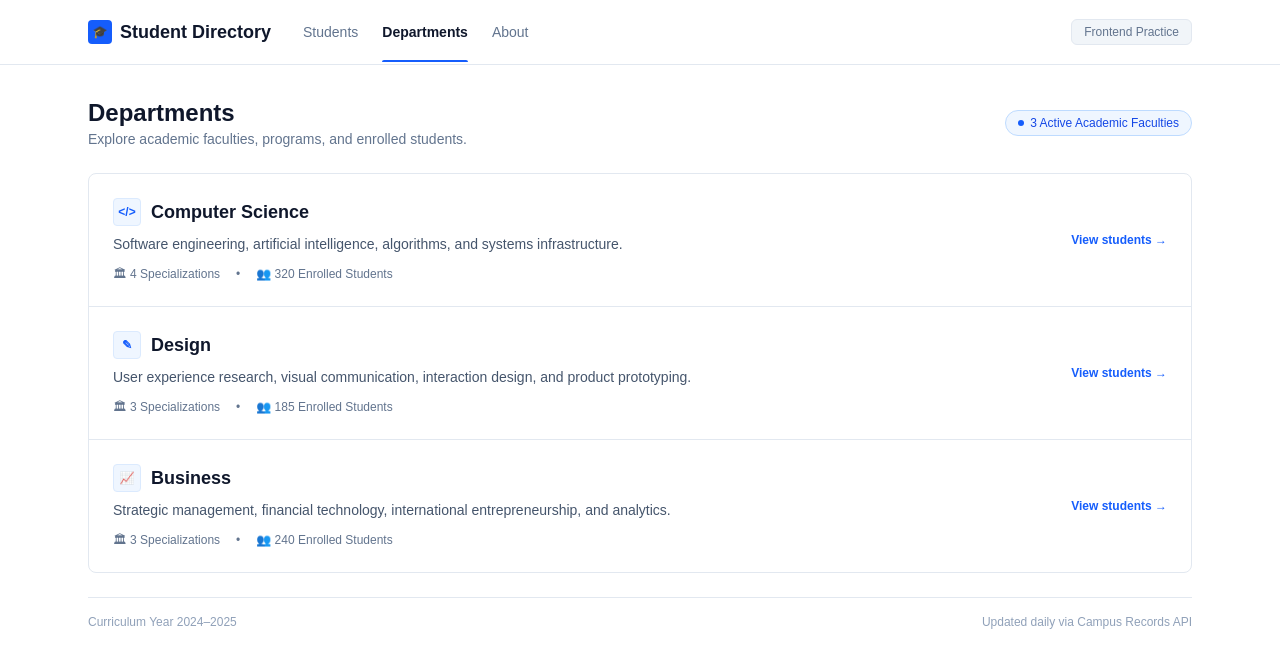
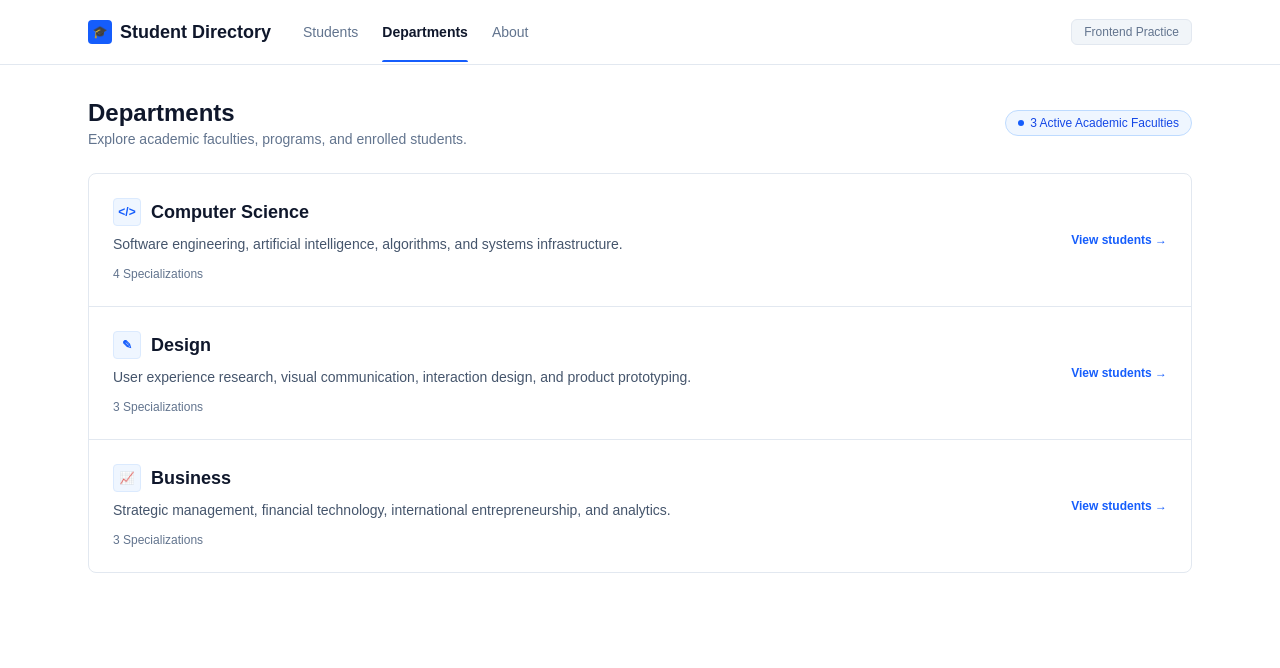
Before and after one commit to Mahi-19-design/Student_directory, a Next.js app in the folder my-app/: page /departments in a window 1280 px wide. Shown: the top 668 px of the page. Built offline with nearby package versions, Linux system fonts and the light colour scheme.

Commit message:
Refactor DepartmentsPage layout and remove footer
Removed footer information and adjusted department card layout.

```diff
--- a/my-app/app/departments/page.tsx
+++ b/my-app/app/departments/page.tsx
@@ -1,11 +1,11 @@
-// app/departments/page.tsx
+
 import Link from "next/link";
 import { departments } from "@/data/directoryData";
 
 export default function DepartmentsPage() {
     return (
         <div className="space-y-6">
-            {/* Header */}
+
             <div className="flex items-center justify-between">
                 <div>
                     <h1 className="text-2xl font-bold text-slate-900">Departments</h1>
@@ -19,7 +19,7 @@ export default function DepartmentsPage() {
                 </span>
             </div>
 
-            {/* Departments List Cards */}
+
             <div className="bg-white border border-slate-200 rounded-lg divide-y divide-slate-200">
                 {departments.map((dept) => (
                     <div key={dept.id} className="p-6 flex items-center justify-between">
@@ -32,9 +32,7 @@ export default function DepartmentsPage() {
                             </div>
                             <p className="text-sm text-slate-600">{dept.description}</p>
                             <div className="flex items-center gap-4 text-xs text-slate-500 pt-1">
-                                <span>🏛 {dept.specializationsCount} Specializations</span>
-                                <span>•</span>
-                                <span>👥 {dept.enrolledCount} Enrolled Students</span>
+                                <span> {dept.specializationsCount} Specializations</span>
                             </div>
                         </div>
 
@@ -48,11 +46,7 @@ export default function DepartmentsPage() {
                 ))}
             </div>
 
-            {/* Footer info */}
-            <div className="flex items-center justify-between text-xs text-slate-400 pt-4 border-t border-slate-200">
-                <span>Curriculum Year 2024–2025</span>
-                <span>Updated daily via Campus Records API</span>
-            </div>
+
         </div>
     );
 }
```
